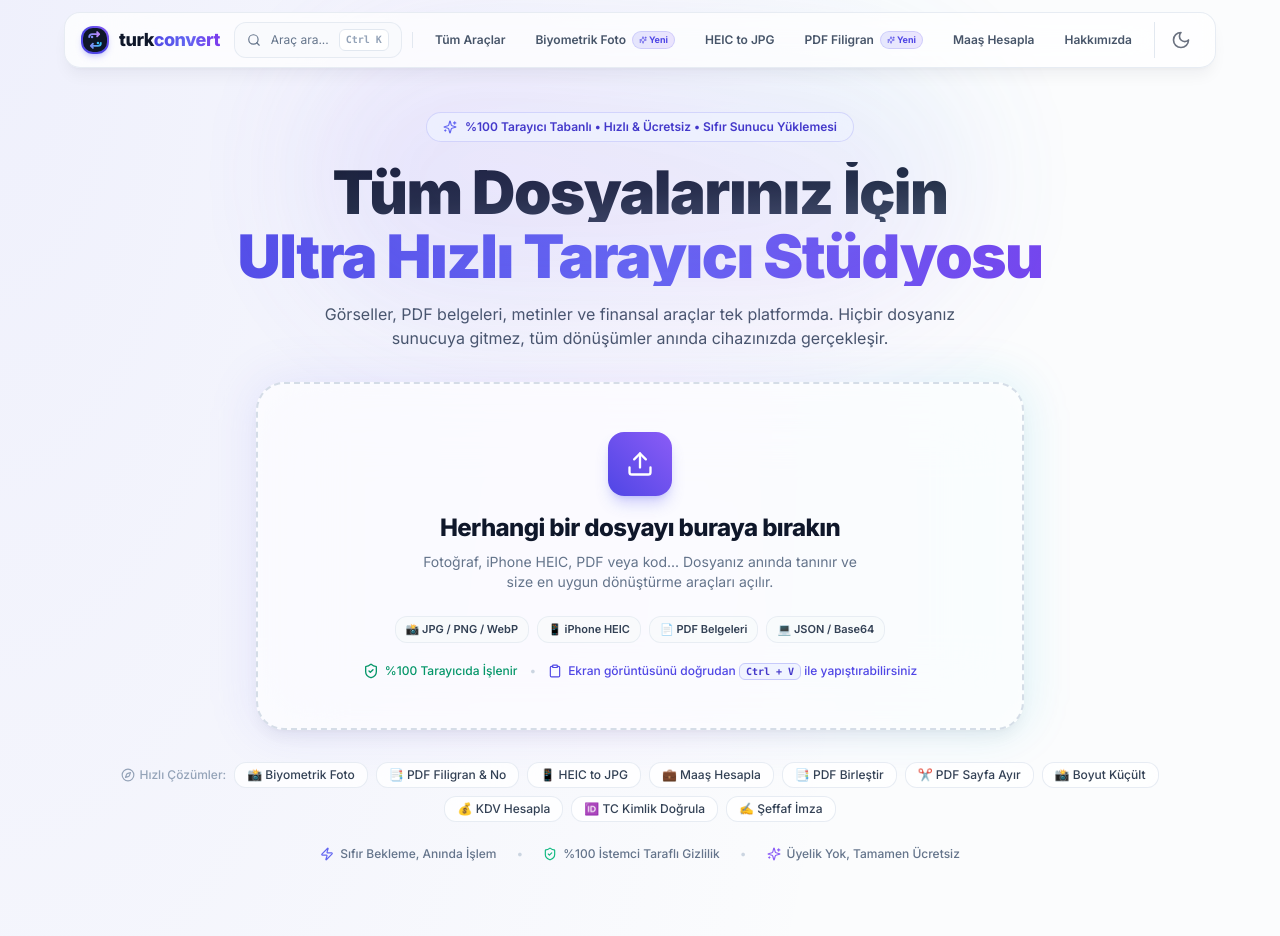
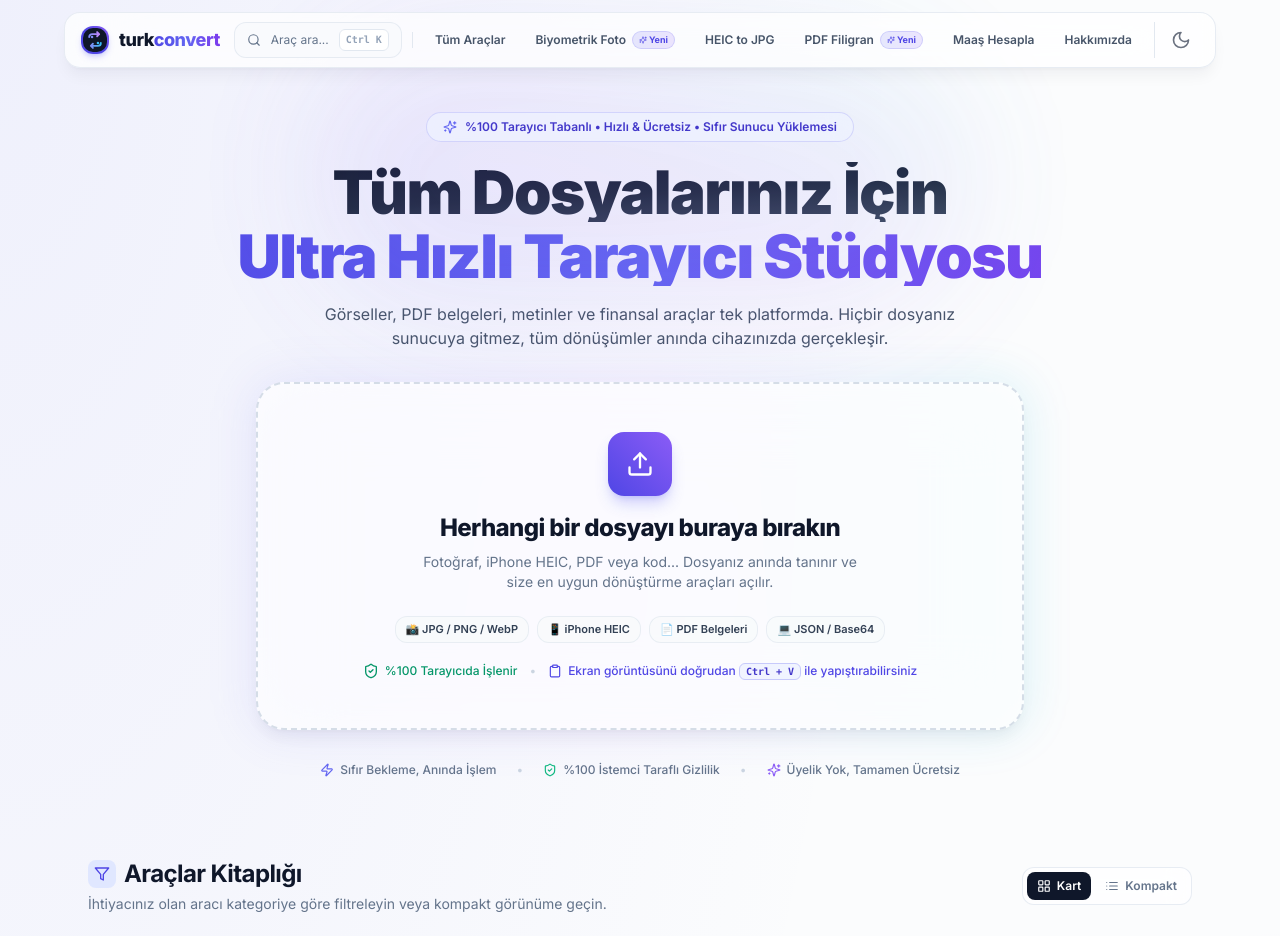
Before and after one commit to fakoefendi123-web/turkconvert, a Next.js app: page / in a window 1280 px wide. Shown: the top 936 px of the page. Built offline with nearby package versions, Linux system fonts and the light colour scheme.

Commit message:
refactor: ana sayfadaki gereksiz hizli cozumler bolumu kaldirildi, hero sadeleştirildi

```diff
--- a/app/page.tsx
+++ b/app/page.tsx
@@ -1,5 +1,4 @@
 import type { Metadata } from "next";
-import Link from "next/link";
 import { RecentToolsBar } from "@/components/ui/RecentToolsBar";
 import { ToolsExplorer } from "@/components/ui/ToolsExplorer";
 import { UniversalDropzone } from "@/components/ui/UniversalDropzone";
@@ -8,7 +7,6 @@ import {
   Zap,
   ShieldCheck,
   Sparkles,
-  Compass,
 } from "lucide-react";
 
 export const metadata: Metadata = {
@@ -35,19 +33,6 @@ export const metadata: Metadata = {
   },
 };
 
-const QUICK_ACTIONS = [
-  { label: "📸 Biyometrik Foto", href: "/biyometrik-foto" },
-  { label: "📑 PDF Filigran & No", href: "/pdf-watermark" },
-  { label: "📱 HEIC to JPG", href: "/heic-to-jpg" },
-  { label: "💼 Maaş Hesapla", href: "/maas-hesaplayici" },
-  { label: "📑 PDF Birleştir", href: "/pdf-merge" },
-  { label: "✂️ PDF Sayfa Ayır", href: "/pdf-split" },
-  { label: "📸 Boyut Küçült", href: "/image-compressor" },
-  { label: "💰 KDV Hesapla", href: "/kdv-hesaplayici" },
-  { label: "🆔 TC Kimlik Doğrula", href: "/tc-kimlik-dogrulayici" },
-  { label: "✍️ Şeffaf İmza", href: "/seffaf-imza" },
-];
-
 export default function HomePage() {
   return (
     <div className="relative mx-auto max-w-6xl px-4 py-8 sm:px-6 sm:py-14">
@@ -72,23 +57,6 @@ export default function HomePage() {
 
         {/* Akıllı Evrensel Dosya Bırakma Alanı (Universal Dropzone) */}
         <UniversalDropzone />
-
-        {/* Hızlı İhtiyaç Kapsülleri (Quick Actions) */}
-        <div className="mt-6 flex flex-wrap items-center justify-center gap-2">
-          <span className="flex items-center gap-1 text-xs font-medium text-slate-400 dark:text-slate-500">
-            <Compass className="h-3.5 w-3.5" />
-            <span>Hızlı Çözümler:</span>
-          </span>
-          {QUICK_ACTIONS.map((action) => (
-            <Link
-              key={action.href}
-              href={action.href}
-              className="inline-flex items-center rounded-xl border border-slate-200/80 bg-white/80 px-3 py-1 text-xs font-medium text-slate-700 shadow-2xs backdrop-blur-md transition-all hover:border-primary-400 hover:bg-primary-50/40 hover:text-primary-600 dark:border-white/10 dark:bg-obsidian-900/70 dark:text-slate-300 dark:hover:border-primary-500/50 dark:hover:bg-obsidian-850 dark:hover:text-primary-300"
-            >
-              {action.label}
-            </Link>
-          ))}
-        </div>
 
         {/* Son Kullanılanlar Barı */}
         <RecentToolsBar />
```
